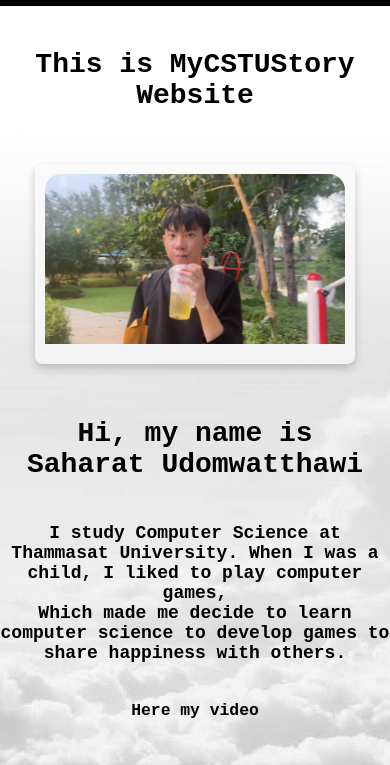
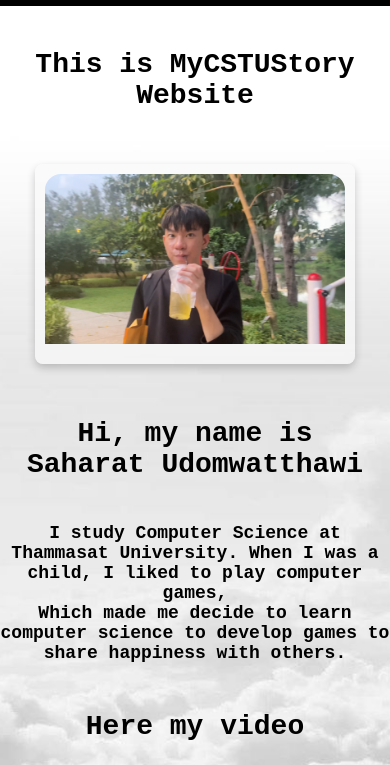
Before and after one commit to duckxy166/6709650680_MyCSTUStory_03, a plain HTML site: page index.html in a window 390 px wide. Shown: the part 94-859 px from the top of the page. Drawn offline with Linux system fonts and the light colour scheme.

Commit message:
add scroll bar

```diff
--- a/mystyle.css
+++ b/mystyle.css
@@ -17,8 +17,40 @@ position: relative;
 
 /* มือถือ */
 @media screen and (max-width: 599px) {
+
+::-webkit-scrollbar-track
+{
+	-webkit-box-shadow: inset 0 0 3px rgb(255, 254, 254);
+	background-color: hsl(0, 0%, 100%);
+}
+
+::-webkit-scrollbar
+{
+	width: 10px;
+	background-color: #fbfbfb;
+}
+::-webkit-scrollbar-thumb
+{
+	background-color: rgb(223, 236, 233);
+	border: 2px solid #ffffff;
+}
+
+
+
+
     body {
         font-size: 0.875rem;
+        overflow: scroll;
+    }
+    h3 {
+        display: block;
+        font-size: 2em;
+        margin-block-start: 1em;
+        margin-block-end: 1em;
+        margin-inline-start: 0px;
+        margin-inline-end: 0px;
+        font-weight: bold;
+        unicode-bidi: isolate;
     }
 
     .content h1{
@@ -44,7 +76,17 @@ position: relative;
         text-decoration: none;
         text-align: center;
         float: none;
+
+            margin: 2px;
+
+
       }
+      .navbar ul {
+        list-style: none;
+        display: flex;
+        padding: 0px;
+
+    }
      .main-image{
 width: 300px;
         height: 300px;
@@ -109,6 +151,9 @@ h2 {
     .main-image{
         height: 300px;
     border-radius: 16px;
+    }
+    .navbar a {
+        margin: 5px;
     }
     .navbar {
         height: 60px;
@@ -229,7 +274,6 @@ a:link, a:visited {
 
 .navbar a {
     font-weight: 700;
-    margin: 5px;
     display: block;
 }
 
```
